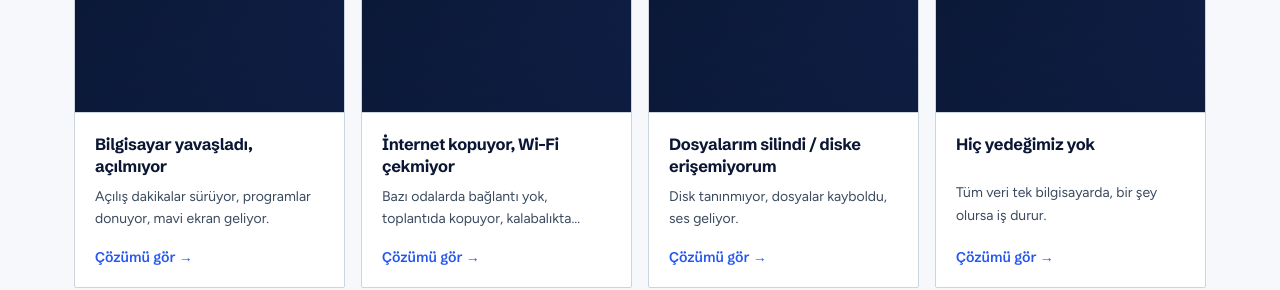
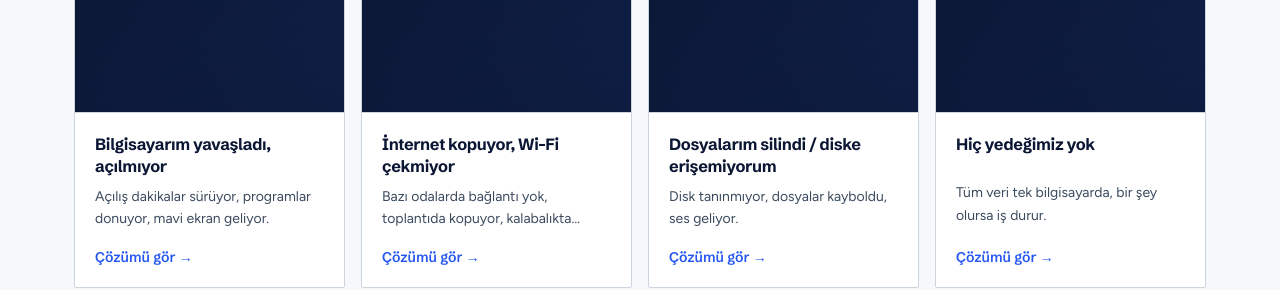
Before and after one commit to onatyasinozturk/nevatro, a Next.js app: page / in a window 1280 px wide. Shown: the part 3400-3690 px from the top of the page. Built offline with nearby package versions, Linux system fonts and the light colour scheme.

Commit message:
Update destek.ts

```diff
--- a/src/data/destek.ts
+++ b/src/data/destek.ts
@@ -15,10 +15,10 @@ export interface DestekItem {
 export const destek: DestekItem[] = [
   {
     slug: "bilgisayar-yavasladi",
-    title: "Bilgisayar yavaşladı, açılmıyor",
+    title: "Bilgisayarım yavaşladı, açılmıyor",
     short: "Açılış dakikalar sürüyor, programlar donuyor, mavi ekran geliyor.",
     intro: "Yavaşlamanın sebebi çoğu zaman tek bir şey değil. Disk, bellek, ısınma ve yazılım tarafını birlikte kontrol ediyor, cihazı yenilemeden önce yükseltmenin mantıklı olup olmadığını söylüyoruz.",
-    symptoms: ["Açılış birkaç dakika sürüyor", "Programlar takılıyor, donuyor", "Fan sürekli yüksek sesle çalışıyor", "Mavi ekran / beklenmedik kapanma"],
+    symptoms: ["Açılış birkaç dakika sürüyor", "Programlar takılıyor, donuyor", "Fan sürekli yüksek sesle çalışıyor", "Mavi ekran / beklenmedik kapanma", "Bilgisayar açılmıyor", "Wi-Fi görünmüyor"],
     approach: ["Disk ve bellek sağlık testi", "Isınma ve toz temizliği kontrolü", "SSD / RAM yükseltme önerisi", "Temiz kurulum ve veri aktarımı", "Yükseltme mi yenileme mi — net cevap"],
     service: "bilgisayar-sistemleri",
   },
```
